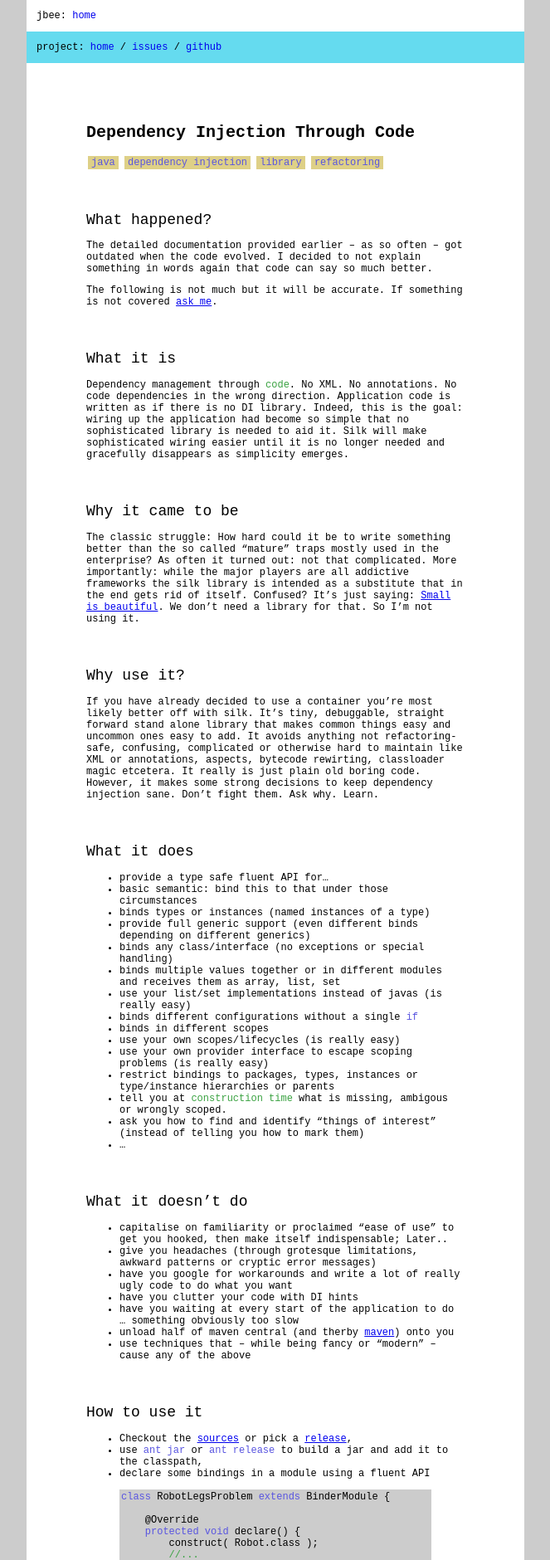
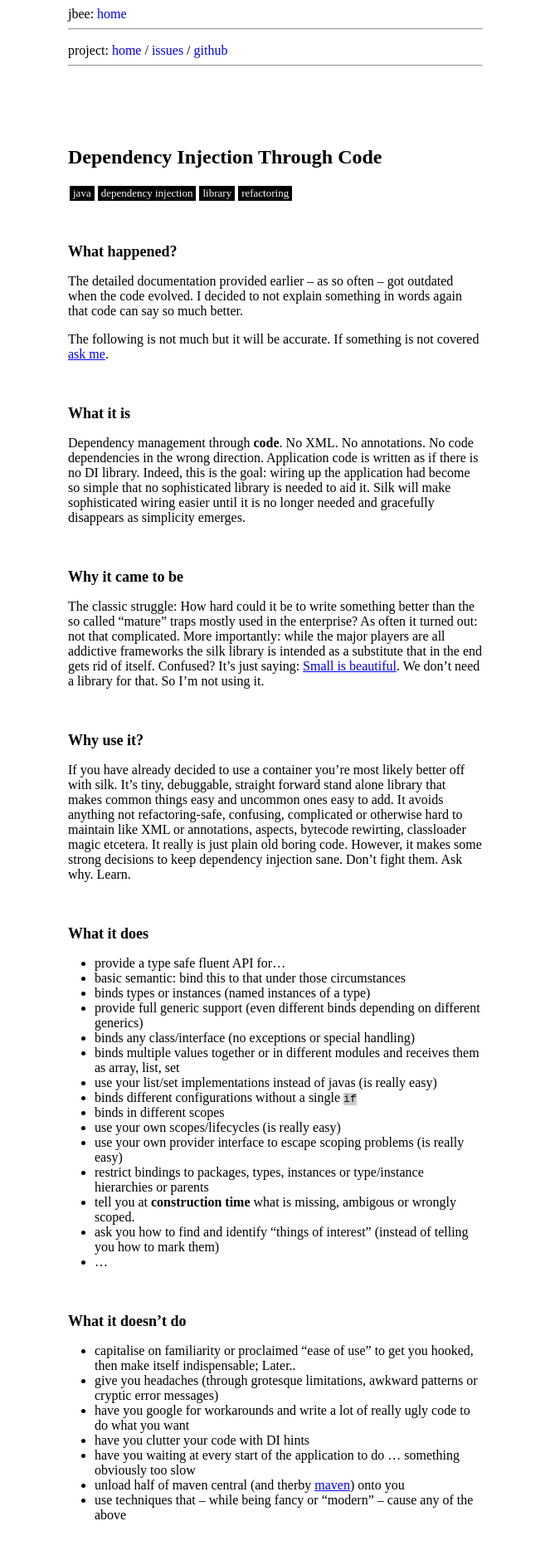
Before and after one commit to jbee/purejin, a Jekyll site: the page built from docs/index.md, in a window 1280 px wide. Shown: the top 1880 px of the page at 83% size, without its empty margins (308-971 px from the left). Built offline with Jekyll 4.4.1, drawn with Linux system fonts in a browser that asks for light colours; some web fonts are replaced; our own code applies the rules of GitHub Pages for plain Markdown files; some of the changed text lies outside the part shown.

Commit message:
simple CSS

```diff
--- a/docs/_layouts/default.html
+++ b/docs/_layouts/default.html
@@ -8,60 +8,32 @@
 	<meta name="google-site-verification" content="RUSGBDySczIqgJhW3IYYfECMvXskBRw8R3g-C6N_f1I" />
 	<title>{% if page.title %} {{ page.title }} - {% endif %} Silk DI</title>
 	<style>
-@import url('https://fonts.googleapis.com/css?family=Oxygen+Mono');
-
-html { background-color: #ccc; }
-body, pre, code { font-family: 'Oxygen Mono', monospace; }
-body {
-	background-color: white;
-	max-width: 50em;
-	padding: 0;
-	font-size: 12px;
-	margin: 0 auto;
-}
-footer { padding: 2em 12%; }
+body { max-width: 500px; padding: 0; margin: 0 auto; }
+footer { padding: 0.5em 0; }
 footer a:visited, header a:visited, blockquote a:visited { color: blue; }
 footer a, header a, blockquote a { text-decoration: none; }
-section { padding: 1em 12%; }
-nav { padding: 1em; }
-nav + nav { background-color: #65DBEF; }
-b, strong { color: #3AA241; font-weight: normal; }
-i, em { color: #B766B5; font-style: normal; }
-h1 { font-size: 20px; margin-top: 3em; }
-h2 {
-	font-weight: normal;
-	padding-top: 2em;
-	display: block;
-}
-pre {
-	background-color: #ccc;
-	padding: 2px;
-	tab-size: 4;
-}
-blockquote {
-	background-color: #DED087; padding: 1em;
-	text-align: center;
-}
-p code, li > code {	color: #5955E0; }
-hr {
-	height: 0;
-	border-width: 0;
-	border-bottom: 2px solid #777;
-	margin-top: 4em;
-}
-hr + ol {
-	font-size: 10px; color: #333;
-}
+section { padding: 1em 0; }
+nav { padding: 0.5em 0 0 0; }
+h1 { margin-top: 3em; }
+h2 { padding-top: 2em; display: block; font-size: 18px; }
+ul, ol { padding-left: 2em; }
+pre { padding: 2px; tab-size: 4; }
+pre, code { background-color: #ccc; }
+p code, li code {  white-space: nowrap; }
+blockquote { margin: 2em 1em; text-align: center; font-style: italic; }
+blockquote em { font-style: normal; }
+svg { margin: 0 auto; display: block; }
+em code { background-color: #aaa; }
+hr { margin: 0.5em 0; }
+hr + ol { font-size: 10px; color: #333; }
 /* ? */
-big { font-size: 100px; color: #DB6559; display: block; text-align: center; padding: 30px 0; }
+big { font-size: 100px; display: block; text-align: center; padding: 30px 0; }
 /* tags */
 h1 + ul { padding: 0; margin: 2px; }
-h1 + ul li {
-	background-color: #DED087; color: #5955E0; padding: 1px 4px; display: inline-block;
-}
+h1 + ul li { background-color: black; color: white; padding: 1px 4px; display: inline-block; font-size: small; }
 /* code blocks */
-.kd, .kt { color: #5955E0;}
-.c1 { color: #3AA241; }
+.kd, .kt { font-weight: bold;}
+.c1 { font-style: italic; }
 	</style>
 </head>
 <body>
@@ -69,6 +41,7 @@ h1 + ul li {
 		<nav>
 		jbee: <a href="/">home</a>
 		</nav>
+		<hr/>
 		<nav>
 		project:
 		<a href="index.html">home</a> /
@@ -76,11 +49,11 @@ h1 + ul li {
 		<a href="https://github.com/jbee/silk">github</a>
 		</nav>
 	</header>
+	<hr/>
 	<section>{{ content }}</section>
+	<hr/>
 	<footer>
 		&copy; 2017 <a href="http://jbee.github.io/">Jan Bernitt</a>
-		[colors: <a href="https://en.wikipedia.org/wiki/List_of_8-bit_computer_hardware_palettes#Original_MSX">MSX</a>,
-        font: <a href="https://fonts.google.com/specimen/Oxygen+Mono">Oxygen Mono</a>]
 	</footer>
 </body>
 </html>
```
